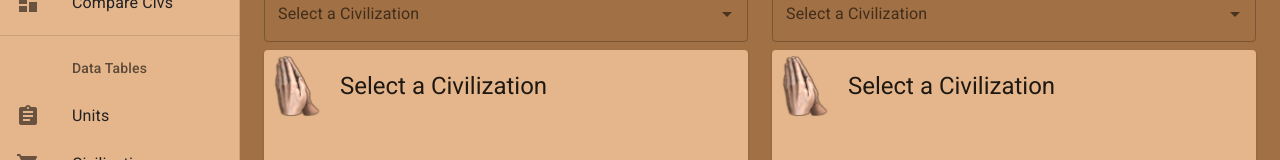
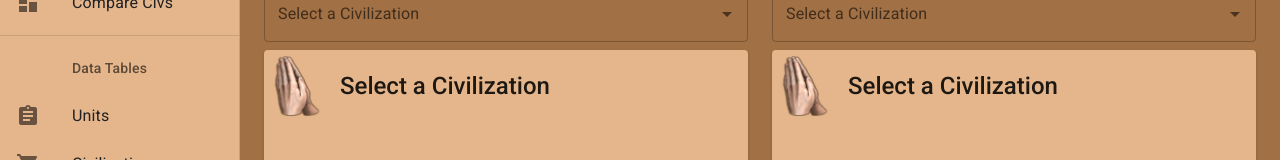
Before and after one commit to edman3d/ageofinfo-gcp, a React (Create React App) app: page / in a window 1280 px wide. Shown: the part 142-302 px from the top of the page. Built offline with nearby package versions, Linux system fonts and the light colour scheme.

Commit message:
misc styles

```diff
--- a/src/components/Accordions/UnitAccordions.tsx
+++ b/src/components/Accordions/UnitAccordions.tsx
@@ -57,7 +57,12 @@ export default function UnitAccordions(props: UnitAccordionsProps) {
                     height="140"
                     image={require(`../../images/units/${unit.image}.png`)}
                     alt="unitIcon"
-                    sx={{ height: iconSize, width: iconSize, marginRight: "10px" }}
+                    sx={{
+                      height: iconSize,
+                      width: iconSize,
+                      marginRight: "10px",
+                      border: `2px solid ${DARK_TAN_COLOR}`,
+                    }}
                   />
                 </Grid>
                 <Grid item xs="auto">
--- a/src/components/CivCompareDetails.tsx
+++ b/src/components/CivCompareDetails.tsx
@@ -62,7 +62,7 @@ export default function CivCompareDetails(props: CivCompareDetailsProps) {
           alt="civ banner"
           sx={{ height: "64px", width: "64px" }}
         />
-        <Typography variant="h5" sx={{ marginLeft: 1 }}>
+        <Typography variant="h5" fontWeight={500} sx={{ marginLeft: 1 }}>
           {props.civ ? props.civ.name : "Select a Civilization"}
         </Typography>
       </div>
```
